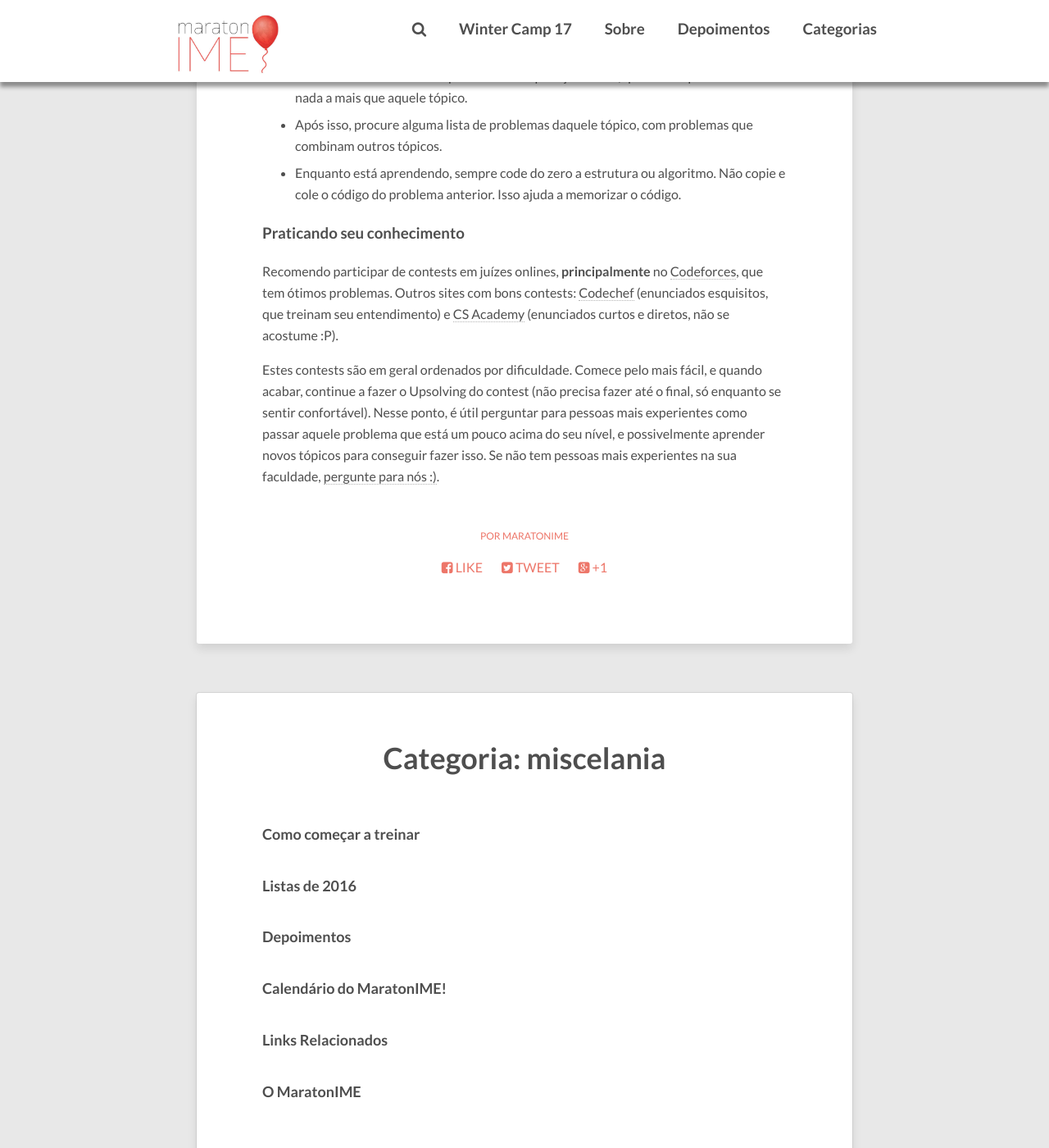
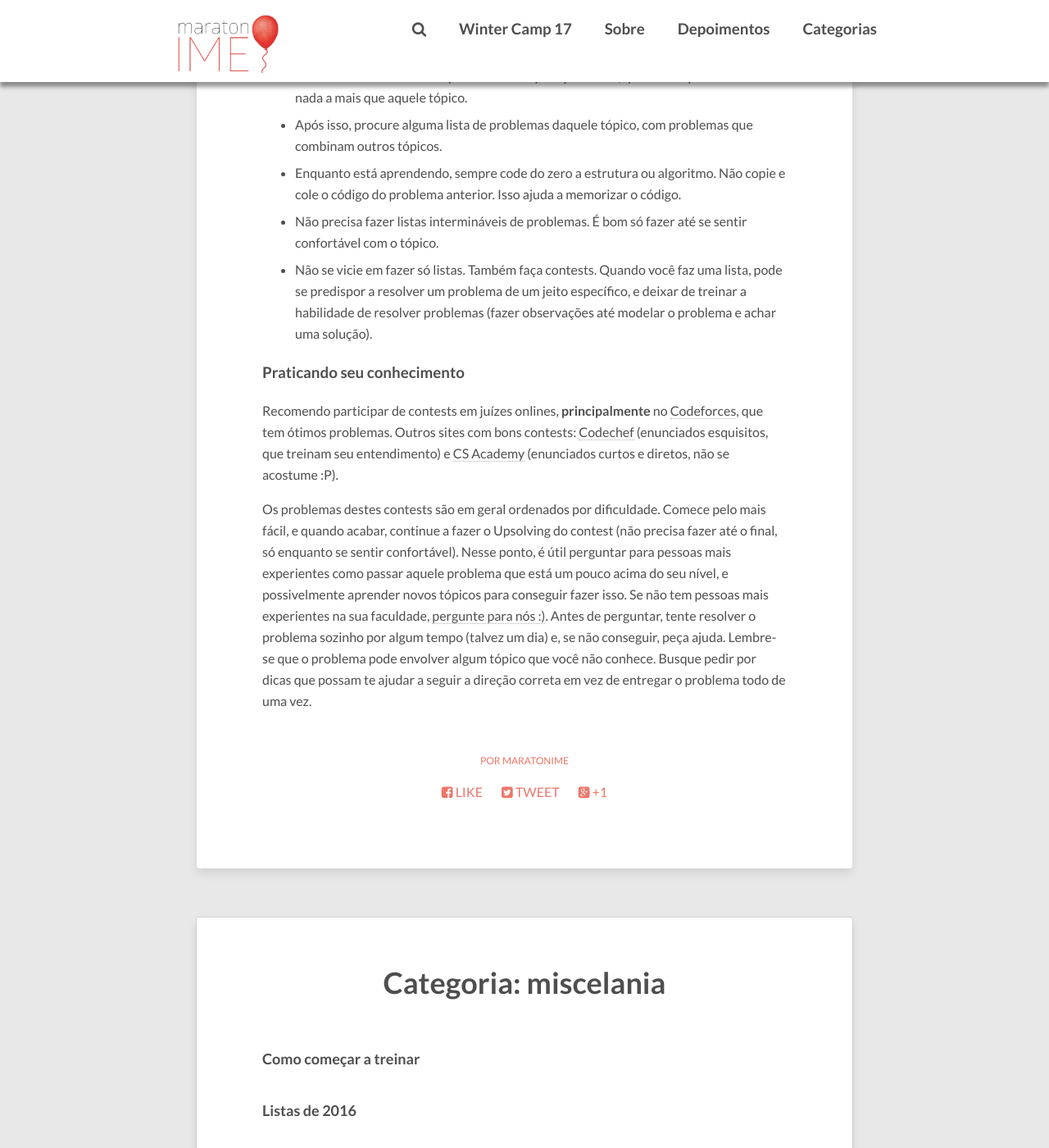
Before and after one commit to maratonusp/blog, a Jekyll site: the page built from _posts/2017-11-15-comecando-a-treinar.markdown, in a window 1280 px wide and 1400 px high, scrolled down 1231 px. Shown: the whole window at 82% size. Built offline with Jekyll 4.4.1, drawn with Linux system fonts in a browser that asks for light colours; nearby versions of some CDN libraries; comment, search, counter and statistics services are not loaded; some of the changed text lies outside the part shown.

Commit message:
Atualizando novo post

```diff
--- a/_posts/2017-11-15-comecando-a-treinar.markdown
+++ b/_posts/2017-11-15-comecando-a-treinar.markdown
@@ -10,9 +10,9 @@ Já nos fizeram essas perguntas várias vezes, então vamos deixar aqui um compi
 
 ### Ideia geral
 
-1. Aprender a linguagem, básicos de entrada/saída, e resolver problemas simples (você provavelmente já fez isso se está lendo isso).
+1. Aprender a linguagem, básicos de entrada/saída, e resolver problemas simples.
 1. Aprender tópicos simples, enquanto pratica. Recomendamos os tópicos: Guloso, Buscas em Grafos (BFS, DFS) e Programação Dinâmica simples.
-1. Nesse ponto, achamos mais útil treinar esses tópicos do que aprender novos. Participe de contests individuais e faça problemas que não são apenas aplicações diretas, e que combinam estas estratégias.
+1. Nesse ponto, achamos mais útil treinar esses tópicos do que aprender novos. Participe de contests individuais e faça problemas que não são apenas aplicações diretas, e que combinam estas estratégias. Peça ajuda para maratonistas mais experientes sempre que travar em algum problema.
 1. Aprenda os outros tópicos a medida que precisar deles em contests.
 
 ### Aprendendo novos tópicos
@@ -27,9 +27,11 @@ Quando estiver aprendendo um novo tópico:
 - Comece resolvendo vários problemas de aplicação direta, que não requerem saber nada a mais que aquele tópico.
 - Após isso, procure alguma lista de problemas daquele tópico, com problemas que combinam outros tópicos.
 - Enquanto está aprendendo, sempre code do zero a estrutura ou algoritmo. Não copie e cole o código do problema anterior. Isso ajuda a memorizar o código.
+- Não precisa fazer listas intermináveis de problemas. É bom só fazer até se sentir confortável com o tópico.
+- Não se vicie em fazer só listas. Também faça contests. Quando você faz uma lista, pode se predispor a resolver um problema de um jeito específico, e deixar de treinar a habilidade de resolver problemas (fazer observações até modelar o problema e achar uma solução).
 
 ### Praticando seu conhecimento
 
 Recomendo participar de contests em juízes onlines, **principalmente** no [Codeforces](http://codeforces.com/), que tem ótimos problemas. Outros sites com bons contests: [Codechef](https://www.codechef.com/) (enunciados esquisitos, que treinam seu entendimento) e [CS Academy](https://csacademy.com/) (enunciados curtos e diretos, não se acostume :P).
 
-Estes contests são em geral ordenados por dificuldade. Comece pelo mais fácil, e quando acabar, continue a fazer o Upsolving do contest (não precisa fazer até o final, só enquanto se sentir confortável). Nesse ponto, é útil perguntar para pessoas mais experientes como passar aquele problema que está um pouco acima do seu nível, e possivelmente aprender novos tópicos para conseguir fazer isso. Se não tem pessoas mais experientes na sua faculdade, [pergunte para nós :)](https://t.me/maratonimechat).
+Os problemas destes contests são em geral ordenados por dificuldade. Comece pelo mais fácil, e quando acabar, continue a fazer o Upsolving do contest (não precisa fazer até o final, só enquanto se sentir confortável). Nesse ponto, é útil perguntar para pessoas mais experientes como passar aquele problema que está um pouco acima do seu nível, e possivelmente aprender novos tópicos para conseguir fazer isso. Se não tem pessoas mais experientes na sua faculdade, [pergunte para nós :)](https://t.me/maratonimechat). Antes de perguntar, tente resolver o problema sozinho por algum tempo (talvez um dia) e, se não conseguir, peça ajuda. Lembre-se que o problema pode envolver algum tópico que você não conhece. Busque pedir por dicas que possam te ajudar a seguir a direção correta em vez de entregar o problema todo de uma vez.
```
